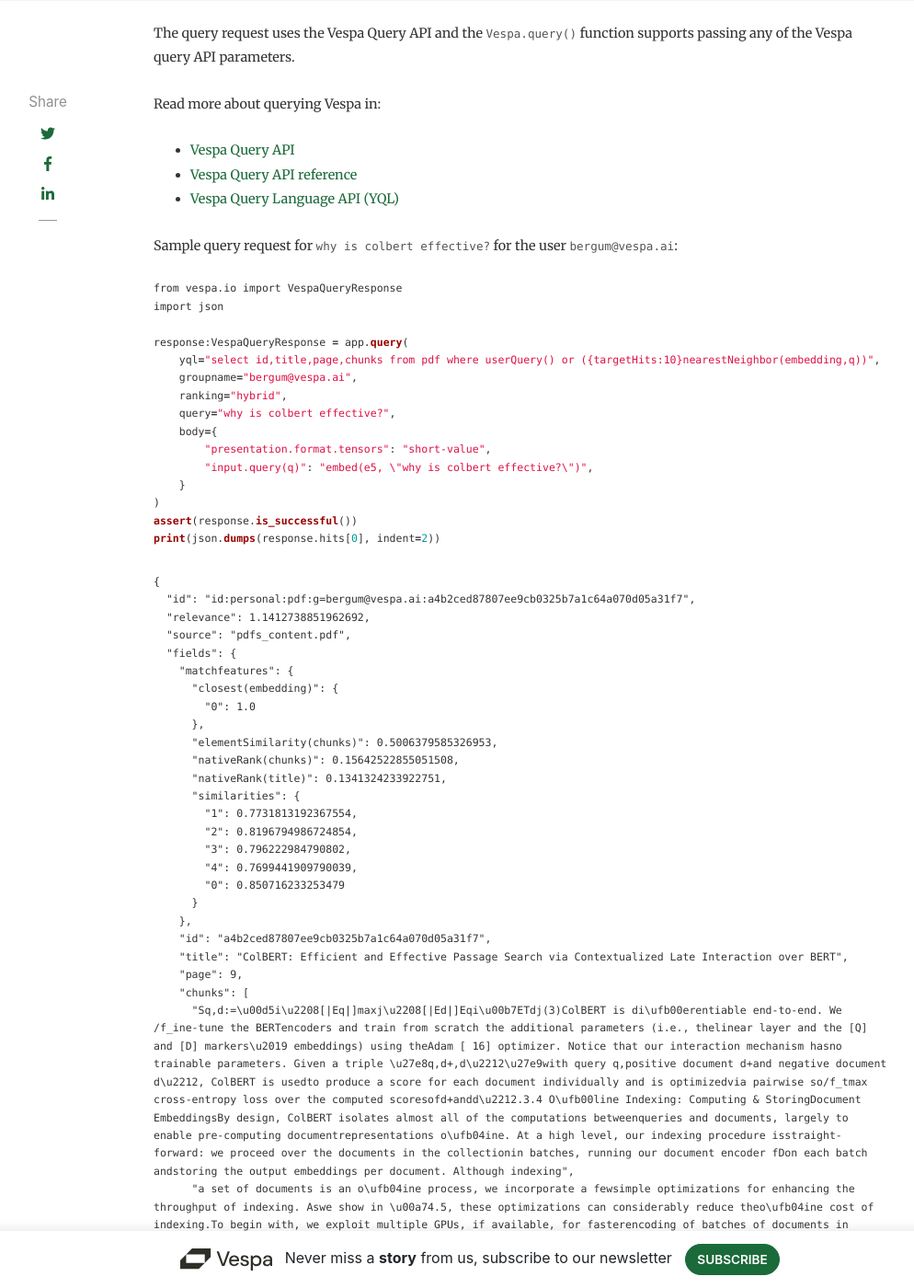
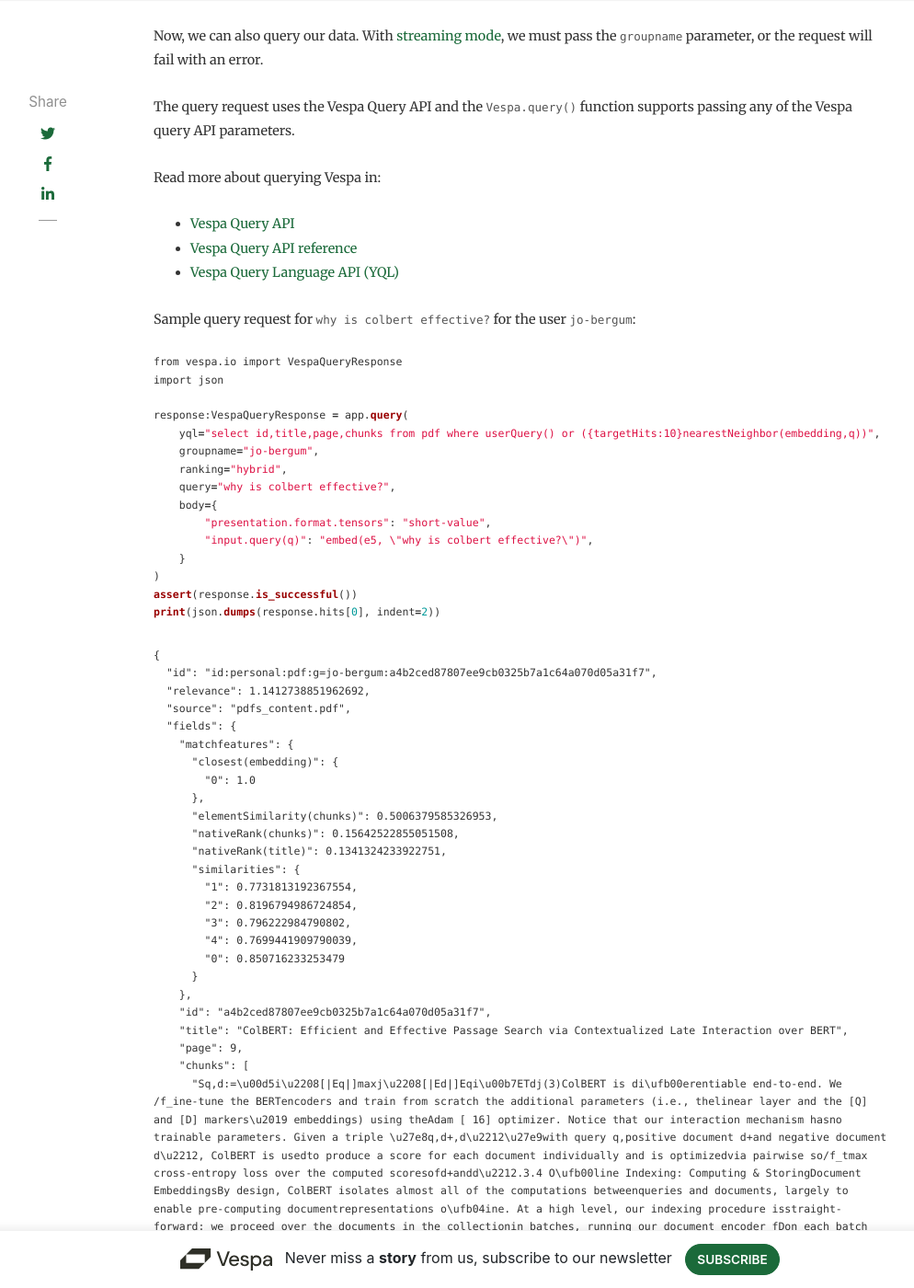
Before and after one commit to vespa-engine/blog, a Jekyll site: the page built from _posts/2023-12-08-turbocharge-rag-with-langchain-and-vespa-streaming-mode.md, in a window 1280 px wide and 1400 px high, scrolled down 9937 px. Shown: the whole window at 92% size, without its empty margins (118-1112 px from the left). Built offline with Jekyll 4.4.1, drawn with Linux system fonts in a browser that asks for light colours; nearby versions of some CDN libraries; comment, search, counter and statistics services are not loaded; some of the changed text lies outside the part shown.

Commit message:
Use the same group id and replace with jo-bergum

````diff
--- a/_posts/2023-12-08-turbocharge-rag-with-langchain-and-vespa-streaming-mode.md
+++ b/_posts/2023-12-08-turbocharge-rag-with-langchain-and-vespa-streaming-mode.md
@@ -331,7 +331,7 @@
     if not response.is_successful():
         print(f"Document {id} failed to feed with status code {response.status_code}, url={response.url} response={response.json}")
 
-app.feed_iterable(schema="pdf", iter=vespa_feed("bergum@vespa.ai"), namespace="personal", callback=callback)
+app.feed_iterable(schema="pdf", iter=vespa_feed("jo-bergum"), namespace="personal", callback=callback)
 ```
 
 Notice the `schema` and `namespace` - PyVespa translates these to [Vespa document API](https://docs.vespa.ai/en/document-v1-api-guide.html)
@@ -353,7 +353,7 @@
 - [Vespa Query API reference](https://docs.vespa.ai/en/reference/query-api-reference.html)
 - [Vespa Query Language API (YQL)](https://docs.vespa.ai/en/query-language.html)
 
-Sample query request for `why is colbert effective?` for the user `bergum@vespa.ai`:
+Sample query request for `why is colbert effective?` for the user `jo-bergum`:
 
 
 ```python
@@ -362,7 +362,7 @@
 
 response:VespaQueryResponse = app.query(
     yql="select id,title,page,chunks from pdf where userQuery() or ({targetHits:10}nearestNeighbor(embedding,q))",
-    groupname="bergum@vespa.ai",
+    groupname="jo-bergum",
     ranking="hybrid",
     query="why is colbert effective?",
     body={
@@ -375,7 +375,7 @@
 ```
 
     {
-      "id": "id:personal:pdf:g=bergum@vespa.ai:a4b2ced87807ee9cb0325b7a1c64a070d05a31f7",
+      "id": "id:personal:pdf:g=jo-bergum:a4b2ced87807ee9cb0325b7a1c64a070d05a31f7",
       "relevance": 1.1412738851962692,
       "source": "pdfs_content.pdf",
       "fields": {
@@ -494,11 +494,11 @@
         return sorted(chunks_with_scores, key=lambda x: x[1], reverse=True)
 ```
 
-That's it! We can give our newborn retriever a spin for the user `bergum@vespa.ai` by
+That's it! We can give our newborn retriever a spin for the user `jo-bergum` by
 
 
 ```python
-vespa_hybrid_retriever = VespaStreamingHybridRetriever(app=app, user="bergum@vespa.ai", pages=1, chunks_per_page=1)
+vespa_hybrid_retriever = VespaStreamingHybridRetriever(app=app, user="jo-bergum", pages=1, chunks_per_page=1)
 ```
 
 
@@ -518,7 +518,7 @@
 - The formatting of the retrieved context
 
 ```python
-vespa_hybrid_retriever = VespaStreamingHybridRetriever(app=app, user="bergum@vespa.ai", pages=3, chunks_per_page=3)
+vespa_hybrid_retriever = VespaStreamingHybridRetriever(app=app, user="jo-bergum", pages=3, chunks_per_page=3)
 ```
 
 
````
Also changed, not shown: assets/2023-12-08-turbocharge-rag-with-langchain-and-vespa-streaming-mode/docid.png, assets/2023-12-08-turbocharge-rag-with-langchain-and-vespa-streaming-mode/turbocharge-RAG-vespa-streaming.png.
